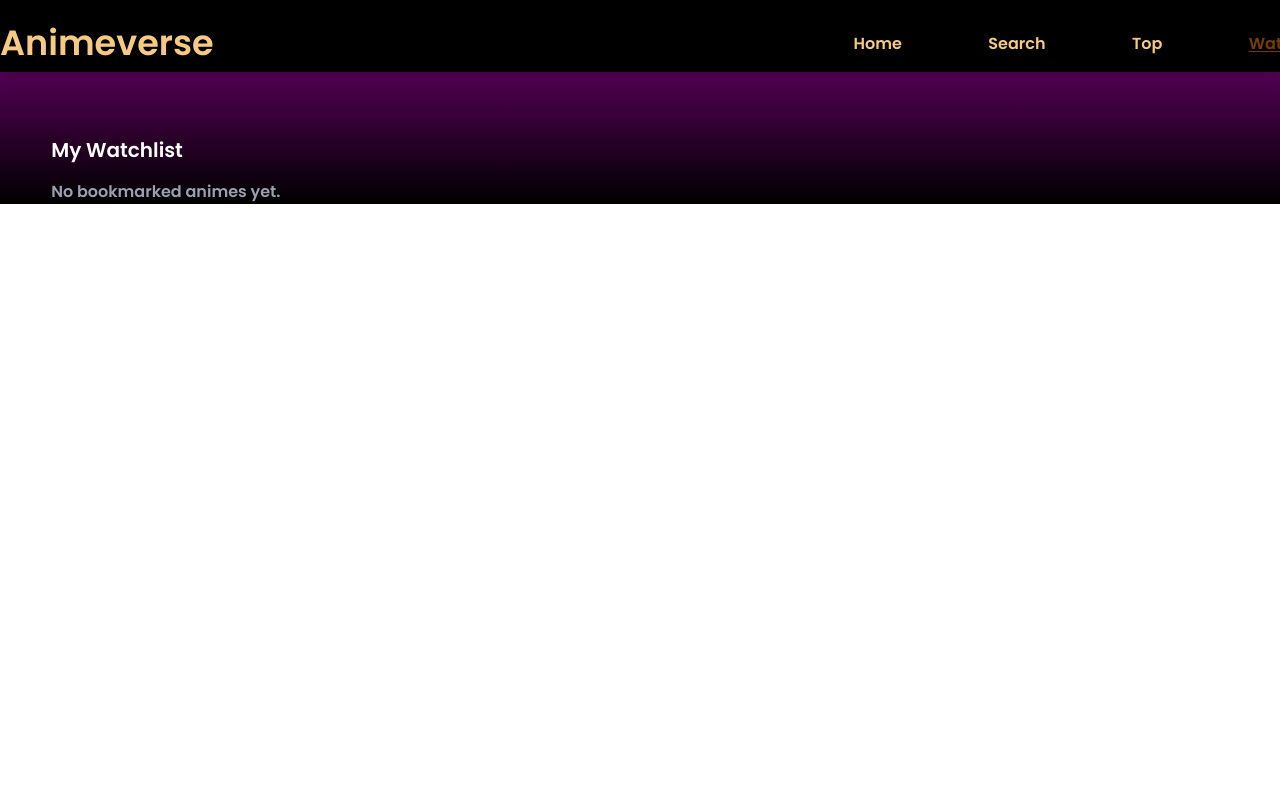
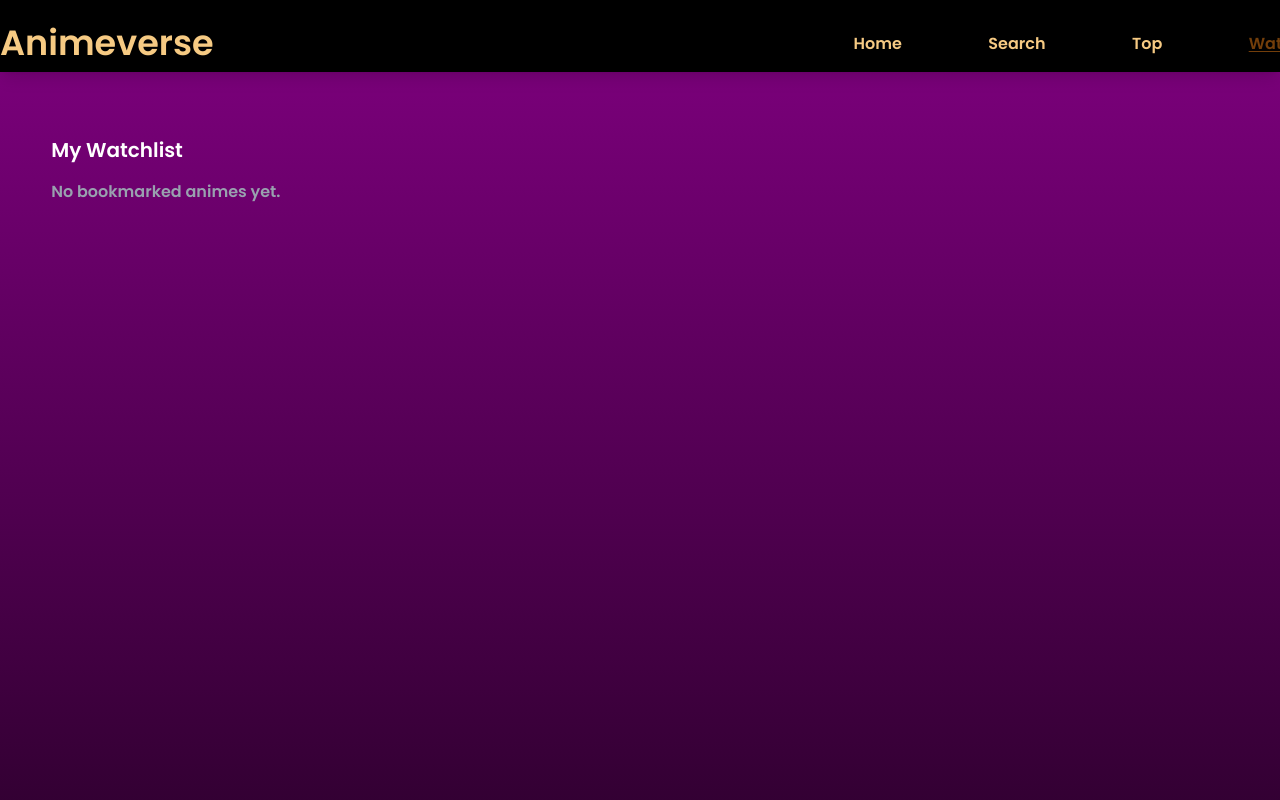
Before and after one commit to Shaurya-999/Animeverse, a React (Vite) app: page /watchlist in a window 1280 px wide. Shown: the top 800 px of the page. Built offline with nearby package versions, Linux system fonts and the light colour scheme.

Commit message:
Describe the change you made

```diff
--- a/src/App.css
+++ b/src/App.css
@@ -20,11 +20,3 @@ body{
 overflow: hidden;
 text-overflow: ellipsis;
 }
-
-#watch{
-  height: 100%;
-}
-
-#search{
-  height: 100%;
-}
```
